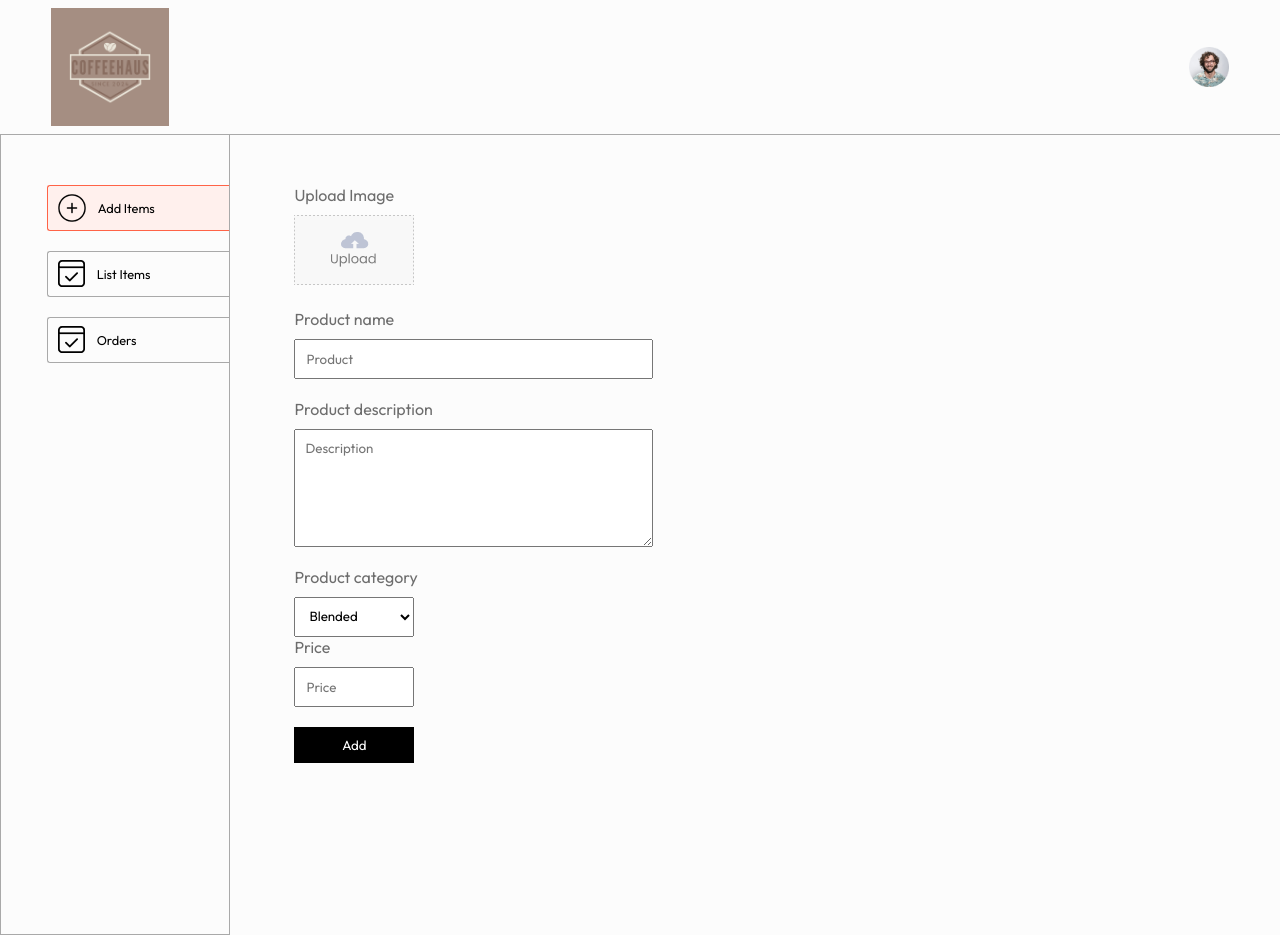
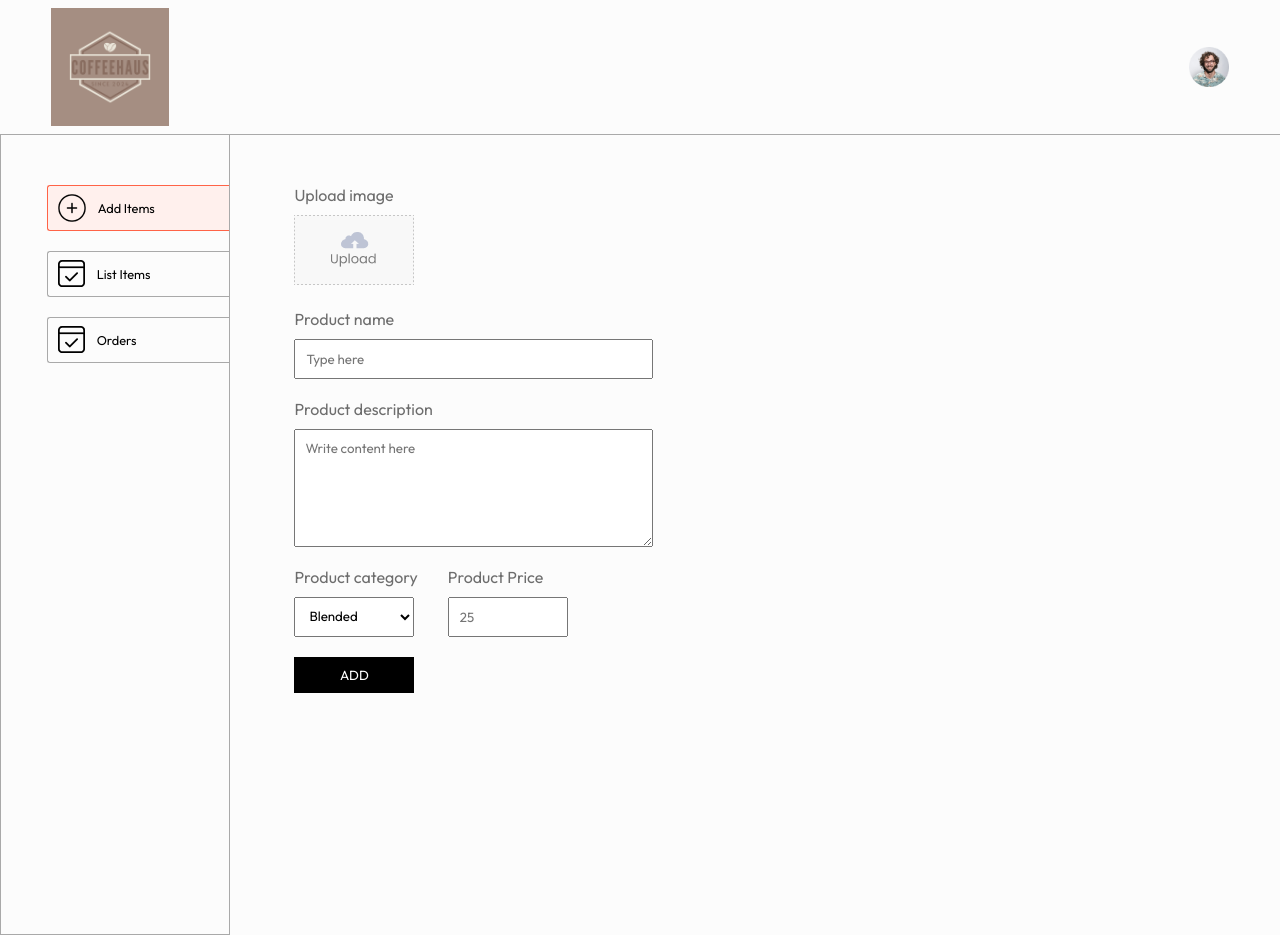
Before and after one commit to DaveLKJ/project4_fe_admin, a React (Vite) app in the folder project4_admin/: page /add in a window 1280 px wide. Built offline with nearby package versions, Linux system fonts and the light colour scheme.

Commit message:
update add js and css

```diff
--- a/project4_admin/src/pages/Add/Add.css
+++ b/project4_admin/src/pages/Add/Add.css
@@ -21,10 +21,10 @@
 
 .add-product-name input,
 .add-product-description textarea {
-  padding: 10px;
+  padding: 10px 10px;
 }
 
-.add-product-price {
+.add-category-price {
   display: flex;
   gap: 30px;
 }
--- a/project4_admin/src/pages/Add/Add.jsx
+++ b/project4_admin/src/pages/Add/Add.jsx
@@ -1,7 +1,8 @@
-import React, { useEffect, useState } from "react";
-
+import React, { useState } from "react";
 import "./Add.css";
-import { assets } from "../../assets/assets";
+import { assets, url } from "../../assets/assets";
+import axios from "axios";
+import { toast } from "react-toastify";
 
 const Add = () => {
   const [image, setImage] = useState(false);
@@ -12,77 +13,107 @@ const Add = () => {
     category: "Blended",
   });
 
+  const onSubmitHandler = async (event) => {
+    event.preventDefault();
+
+    if (!image) {
+      toast.error("Image not selected");
+      return null;
+    }
+
+    const formData = new FormData();
+    formData.append("name", data.name);
+    formData.append("description", data.description);
+    formData.append("price", Number(data.price));
+    formData.append("category", data.category);
+    formData.append("image", image);
+    const response = await axios.post(`${url}/api/coffee/add`, formData);
+    if (response.data.success) {
+      toast.success(response.data.message);
+      setData({
+        name: "",
+        description: "",
+        price: "",
+        category: data.category,
+      });
+      setImage(false);
+    } else {
+      toast.error(response.data.message);
+    }
+  };
+
   const onChangeHandler = (event) => {
     const name = event.target.name;
     const value = event.target.value;
     setData((data) => ({ ...data, [name]: value }));
   };
 
-  useEffect(() => {
-    console.log(data);
-  }, [data]);
-
   return (
     <div className="add">
-      <form className="flex-col">
+      <form className="flex-col" onSubmit={onSubmitHandler}>
         <div className="add-img-upload flex-col">
-          <p>Upload Image</p>
+          <p>Upload image</p>
+          <input
+            onChange={(e) => {
+              setImage(e.target.files[0]);
+              e.target.value = "";
+            }}
+            type="file"
+            accept="image/*"
+            id="image"
+            hidden
+          />
           <label htmlFor="image">
             <img
-              src={image ? URL.createObjectURL(image) : assets.upload_area}
+              src={!image ? assets.upload_area : URL.createObjectURL(image)}
               alt=""
             />
           </label>
-          <input
-            onChange={(e) => setImage(e.target.files[0])}
-            type="file"
-            id="image"
-            hidden
-            required
-          />
         </div>
         <div className="add-product-name flex-col">
           <p>Product name</p>
           <input
+            name="name"
             onChange={onChangeHandler}
             value={data.name}
             type="text"
-            name="name"
-            placeholder="Product"
+            placeholder="Type here"
+            required
           />
         </div>
         <div className="add-product-description flex-col">
           <p>Product description</p>
           <textarea
+            name="description"
             onChange={onChangeHandler}
             value={data.description}
-            type="description"
-            rows="6"
-            name="description"
-            placeholder="Description"
+            type="text"
+            rows={6}
+            placeholder="Write content here"
+            required
           />
         </div>
         <div className="add-category-price">
           <div className="add-category flex-col">
             <p>Product category</p>
-            <select onChange={onChangeHandler} name="category">
+            <select name="category" onChange={onChangeHandler}>
               <option value="Blended">Blended</option>
               <option value="Single-origin">Single origin</option>
             </select>
           </div>
           <div className="add-price flex-col">
-            <p>Price</p>
+            <p>Product Price</p>
             <input
+              type="Number"
+              name="price"
               onChange={onChangeHandler}
               value={data.price}
-              type="Number"
-              name="price"
-              placeholder="Price"
+              placeholder="25"
             />
           </div>
         </div>
         <button type="submit" className="add-btn">
-          Add
+          ADD
         </button>
       </form>
     </div>
```
